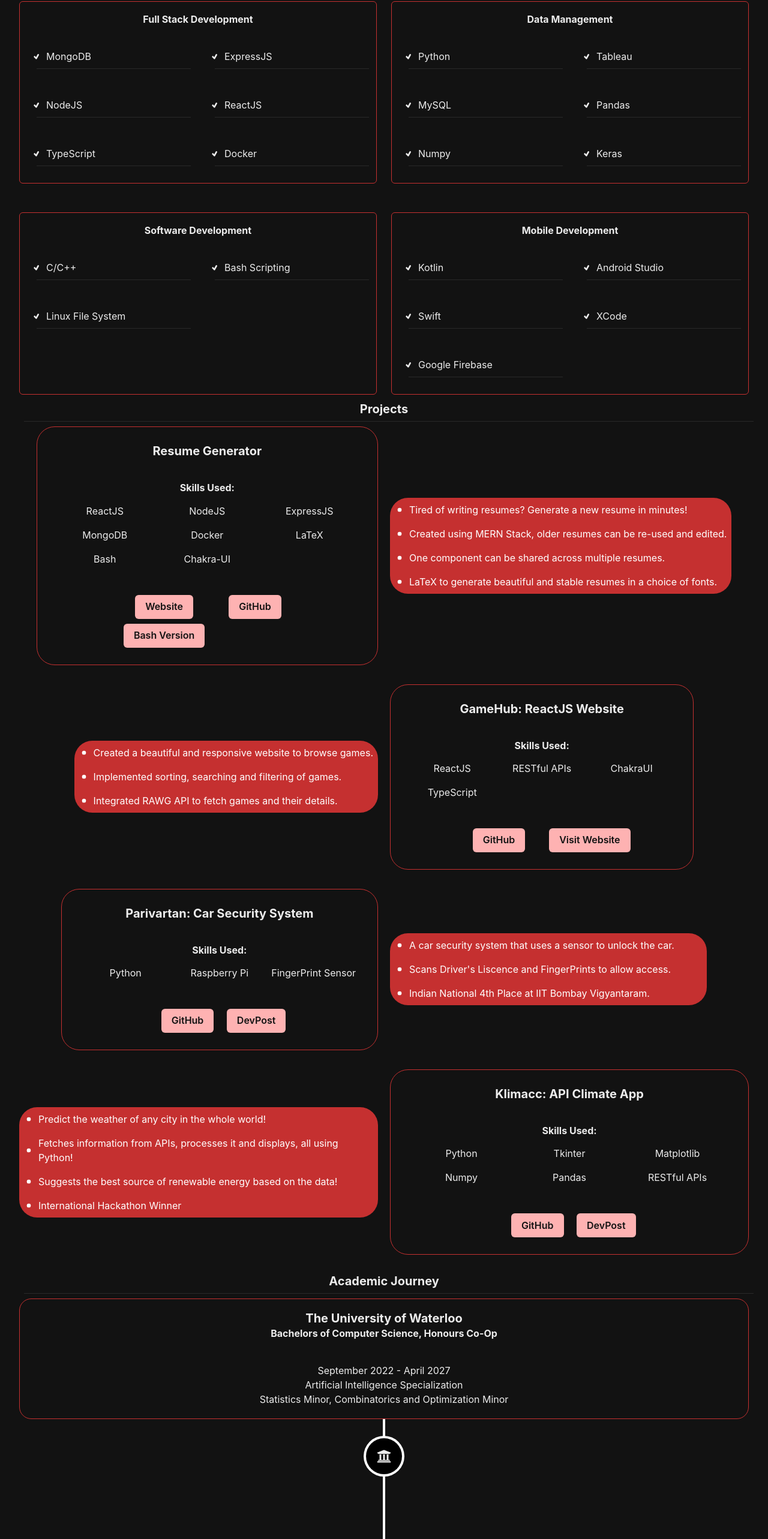
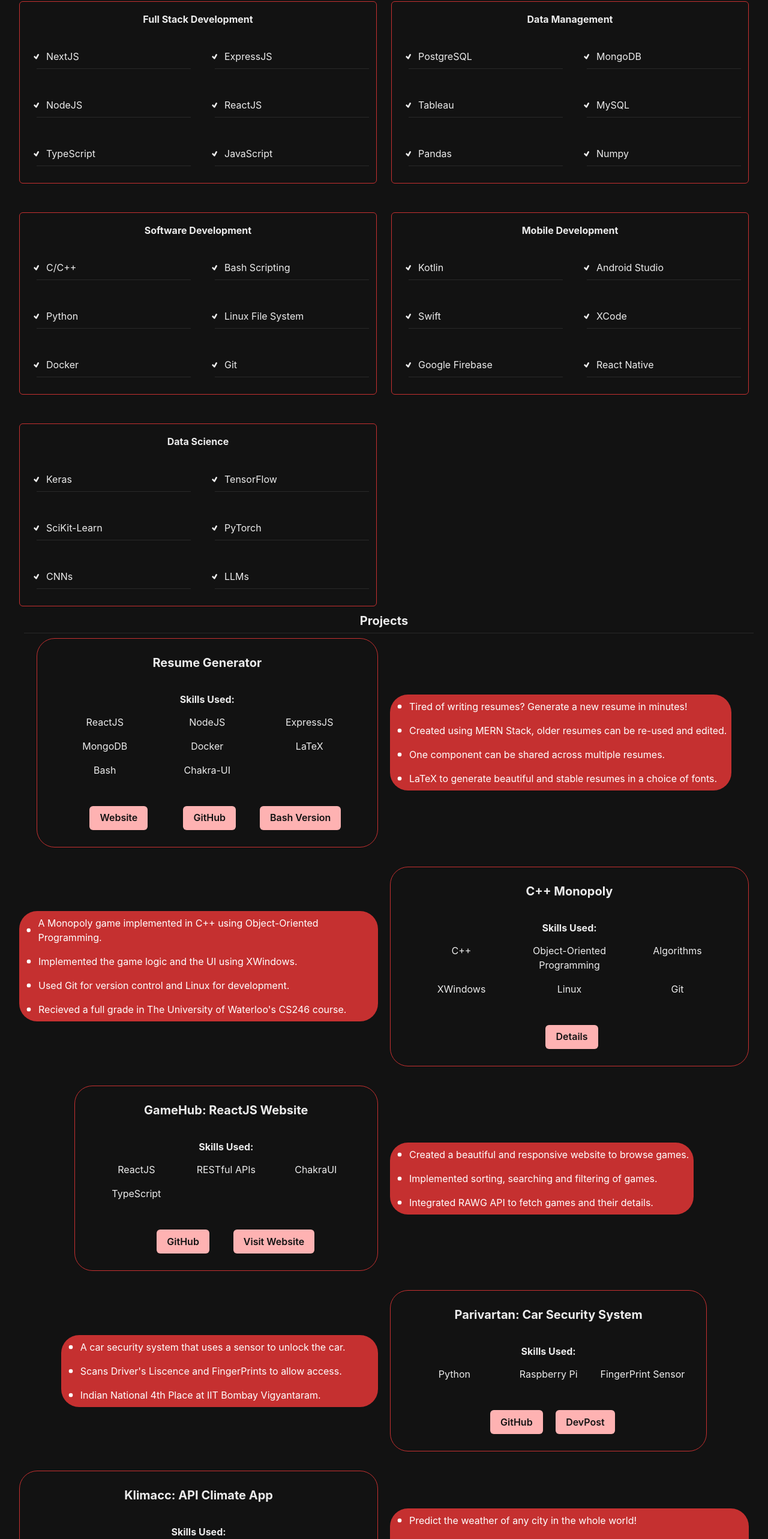
Before and after one commit to TheFJcurve/personal-portfolio, a React (Vite) app: page / in a window 1280 px wide. Shown: the part 972-3538 px from the top of the page at 60% size. Built offline with nearby package versions, Linux system fonts and the light colour scheme.

Commit message:
changed a few stuff

```diff
--- a/package.json
+++ b/package.json
@@ -26,6 +26,7 @@
   "devDependencies": {
     "@types/react": "^18.2.43",
     "@types/react-dom": "^18.2.17",
+    "@types/react-vertical-timeline-component": "^3.3.6",
     "@typescript-eslint/eslint-plugin": "^6.14.0",
     "@typescript-eslint/parser": "^6.14.0",
     "@vitejs/plugin-react": "^4.2.1",
--- a/src/App.tsx
+++ b/src/App.tsx
@@ -16,7 +16,7 @@ function App() {
       <Skills />
       <Projects />
       <Academics />
-      <Divider marginBottom={2} />
+      <Divider marginTop={2} marginBottom={2} />
       <Text align={"center"} color="gray" fontSize={11}>
         Made by Sargun Singh Bhatti
       </Text>
--- a/src/components/Academics.tsx
+++ b/src/components/Academics.tsx
@@ -17,7 +17,7 @@ import { FaUniversity } from "react-icons/fa";
 
 const AcademicsUniIntro = () => {
   return (
-    <Box display="flex" justifyContent="center">
+    <Box display="flex" justifyContent="center" marginBottom={3}>
       <Card
         width={"100%"}
         borderRadius={20}
@@ -56,7 +56,7 @@ interface AcademicsTimelineProps {
 const AcademicsTimeline = ({ listOfSemisters }: AcademicsTimelineProps) => {
   const { colorMode } = useColorMode();
   return (
-    <VerticalTimeline>
+    <VerticalTimeline lineColor={"#C53030"}>
       {listOfSemisters.map((semister, index) => {
         return (
           <VerticalTimelineElement
@@ -64,11 +64,11 @@ const AcademicsTimeline = ({ listOfSemisters }: AcademicsTimelineProps) => {
             date={semister.semisterID}
             contentStyle={{
               background: colorMode == "dark" ? "black" : "white",
-              borderWidth: 2,
-              borderColor: "red",
+              borderWidth: 1,
+              borderColor: "#C53030",
               borderRadius: 10,
             }}
-            contentArrowStyle={{ borderRight: "10px solid red" }}
+            contentArrowStyle={{ borderRight: "10px solid #C53030" }}
             iconStyle={{
               background: colorMode == "dark" ? "black" : "white",
             }}
@@ -110,6 +110,7 @@ const SemisterSubjectBox = ({ subjects }: SemisterSubjectBoxProps) => {
             borderRadius={10}
             borderColor={courseColor[subjectCode]}
             borderWidth={2}
+            height={7}
           >
             {subject}
           </Text>
@@ -170,12 +171,12 @@ const Academics = () => {
     },
   ];
   return (
-    <>
+    <Box>
       <Heading size={"md"}>Academic Journey</Heading>
       <Divider margin={2} />
       <AcademicsUniIntro />
       <AcademicsTimeline listOfSemisters={listOfSemisters} />
-    </>
+    </Box>
   );
 };
 
--- a/src/components/Projects.tsx
+++ b/src/components/Projects.tsx
@@ -91,7 +91,13 @@ const ProjectCardLinks = ({
         </SimpleGrid>
       </CardBody>
       <CardFooter justifyContent={"center"}>
-        <SimpleGrid columns={{ sm: 1, md: 2 }} gap={2}>
+        <SimpleGrid
+          columns={{
+            sm: 1,
+            md: projectLinks.length > 2 ? 3 : projectLinks.length <= 1 ? 1 : 2,
+          }}
+          gap={2}
+        >
           {projectLinks.map((projectLink, index) => (
             <Link href={projectLink} key={index} isExternal>
               <Button
@@ -211,6 +217,26 @@ const Projects = () => {
         />
         <ProjectCard
           orientation="right"
+          projectTitle={"C++ Monopoly"}
+          projectDescription={[
+            "A Monopoly game implemented in C++ using Object-Oriented Programming.",
+            "Implemented the game logic and the UI using XWindows.",
+            "Used Git for version control and Linux for development.",
+            "Recieved a full grade in The University of Waterloo's CS246 course.",
+          ]}
+          projectLinks={["cpp-monopoly"]}
+          projectLinkDisplayName={["Details"]}
+          skills={[
+            "C++",
+            "Object-Oriented Programming",
+            "Algorithms",
+            "XWindows",
+            "Linux",
+            "Git",
+          ]}
+        />
+        <ProjectCard
+          orientation="left"
           projectTitle={"GameHub: ReactJS Website"}
           projectDescription={[
             "Created a beautiful and responsive website to browse games.",
@@ -225,7 +251,7 @@ const Projects = () => {
           skills={["ReactJS", "RESTful APIs", "ChakraUI", "TypeScript"]}
         />
         <ProjectCard
-          orientation="left"
+          orientation="right"
           projectTitle={"Parivartan: Car Security System"}
           projectDescription={[
             "A car security system that uses a sensor to unlock the car.",
@@ -240,7 +266,7 @@ const Projects = () => {
           skills={["Python", "Raspberry Pi", "FingerPrint Sensor"]}
         />
         <ProjectCard
-          orientation="right"
+          orientation="left"
           projectTitle={"Klimacc: API Climate App"}
           projectDescription={[
             "Predict the weather of any city in the whole world!",
--- a/src/components/Skills.tsx
+++ b/src/components/Skills.tsx
@@ -61,21 +61,35 @@ const Skills = () => {
         <SkillsCard
           skillHeading={"Full Stack Development"}
           skills={[
-            "MongoDB",
+            "NextJS",
             "ExpressJS",
             "NodeJS",
             "ReactJS",
             "TypeScript",
-            "Docker",
+            "JavaScript",
           ]}
         />
         <SkillsCard
           skillHeading={"Data Management"}
-          skills={["Python", "Tableau", "MySQL", "Pandas", "Numpy", "Keras"]}
+          skills={[
+            "PostgreSQL",
+            "MongoDB",
+            "Tableau",
+            "MySQL",
+            "Pandas",
+            "Numpy",
+          ]}
         />
         <SkillsCard
           skillHeading={"Software Development"}
-          skills={["C/C++", "Bash Scripting", "Linux File System"]}
+          skills={[
+            "C/C++",
+            "Bash Scripting",
+            "Python",
+            "Linux File System",
+            "Docker",
+            "Git",
+          ]}
         />
         <SkillsCard
           skillHeading={"Mobile Development"}
@@ -85,6 +99,18 @@ const Skills = () => {
             "Swift",
             "XCode",
             "Google Firebase",
+            "React Native",
+          ]}
+        />
+        <SkillsCard
+          skillHeading={"Data Science"}
+          skills={[
+            "Keras",
+            "TensorFlow",
+            "SciKit-Learn",
+            "PyTorch",
+            "CNNs",
+            "LLMs",
           ]}
         />
       </SimpleGrid>
```
Also changed, not shown: 1 other file (tests, documents, lock files or other folders).
